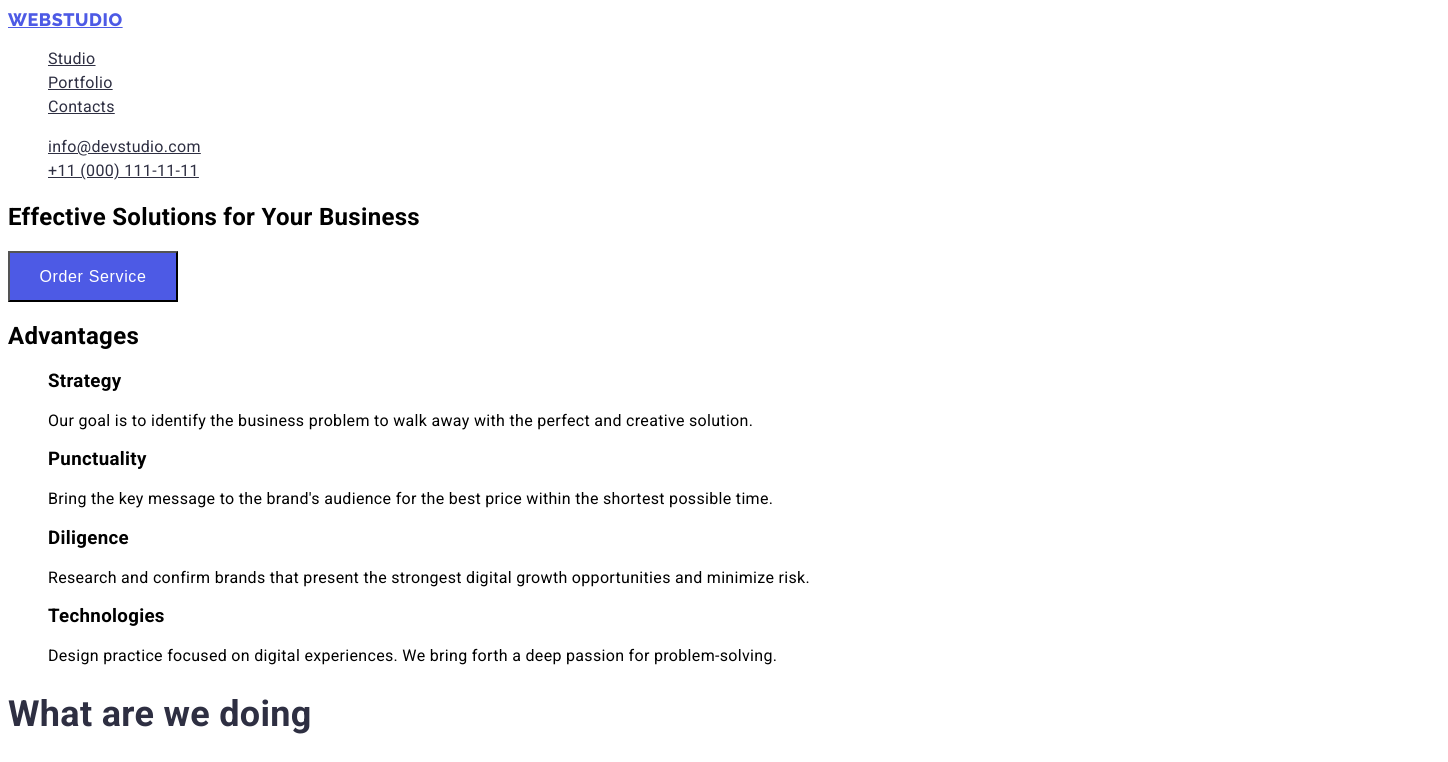
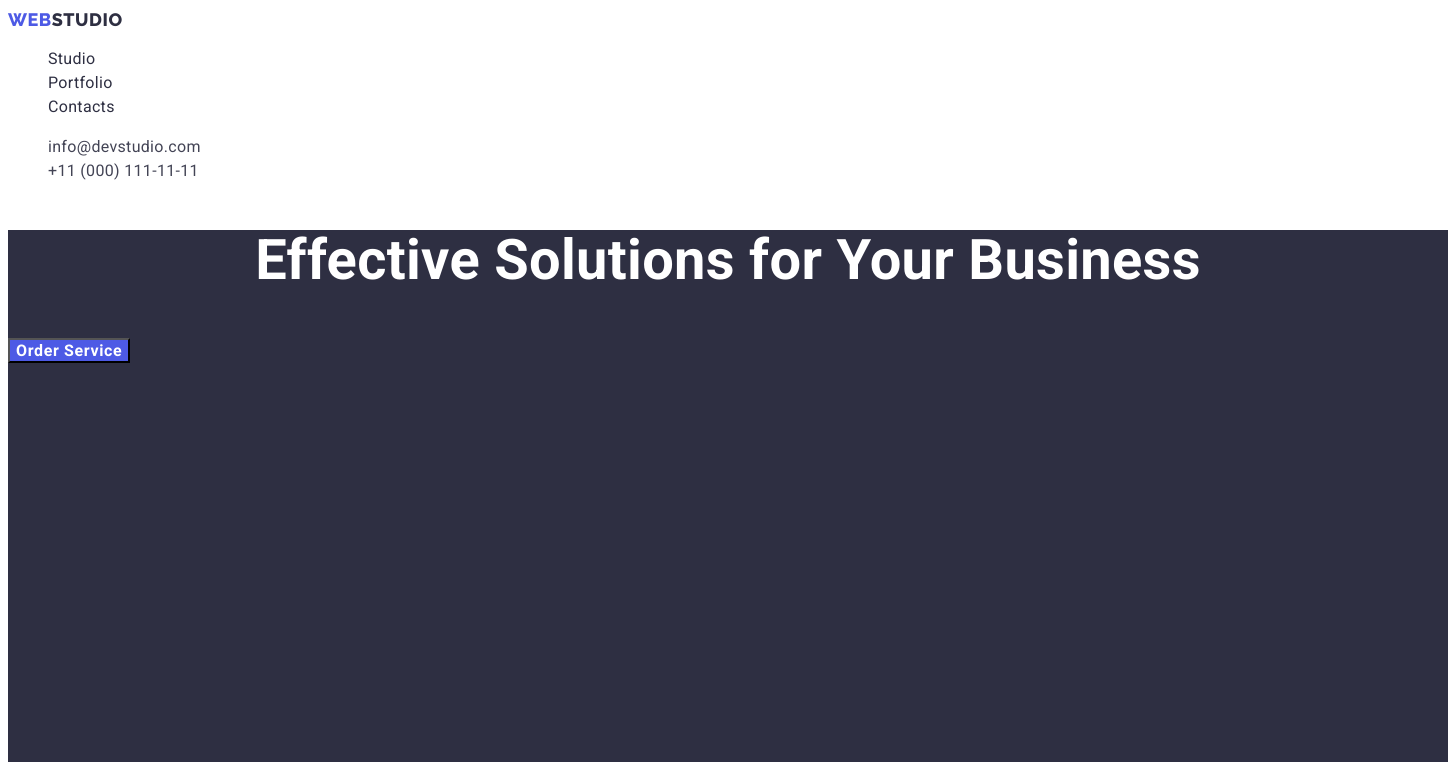
Before and after one commit to Anastassia-creator/goit-markup-hw-02, a plain HTML site: page index.html in a window 1280 px wide. Shown: the top 762 px of the page, 1448 px wide, since content can reach past the window. Drawn offline with Linux system fonts and the light colour scheme.

Commit message:
change 2

```diff
--- a/css/styles.css
+++ b/css/styles.css
@@ -15,17 +15,29 @@ ul {
     list-style: none;
 }
 
-.header-link-a {
-    font-family: 'Raleway';
+a {
+    text-decoration: none;
+}
+.header-link-web {
+    font-family: 'Raleway', sans-serif;
     font-weight: 800;
     font-size: 18px;
     line-height: 1.3;
     letter-spacing: 0.03em;
     color: var(--accent-color);
 }
+.header-link-a {
+    font-family: 'Raleway',sans-serif;
+    font-weight: 800;
+    font-size: 18px;
+    line-height: 1.3;
+    letter-spacing: 0.03em;
+    color: var(--second-basic-color);
+}
 
 .header-link-nav {
     font-size: 16px;
+    font-weight: 500;
     line-height: 1.5;
     color: var(--second-basic-color);
 }
@@ -38,34 +50,63 @@ ul {
 .header-info-b {
     font-size: 16px;
     line-height: 1.5;
-    color: var(--second-basic-color);
+    color: var(--first-basic-color);
 }
 
 .header-info-b:focus,
 .header-info-b:hover {
     color: var(--accent-color);
 }
-
-.center-caption {
+.hero {
+    width: 1440px;
+    height: 603px;
+    background-color: var(--second-basic-color);
+}
+.hero-top {
+    font-weight: 600;
     font-size: 56px;
     line-height: 1.1;
     color: var(--primary-white-color);
+    text-align: center;
 }
-.center-b {
+.hero-btn {
+    font-family: 'Roboto', sans-serif;
+    font-weight: 600;
     font-size: 16px;
     line-height: 1.2;
     color: var(--primary-white-color);
     background-color: var(--accent-color);
     cursor: pointer;
     letter-spacing: 0.04em;
-    width: 170px;
-    height: 51px;
+    align-items: center;
 }
-
+.top-link-caption {
+    font-weight: 600;
+    font-size: 20px;
+    line-height: 1.2;
+}
+.top-link-text {
+    font-weight: 400;
+    font-size: 16px;
+    line-height: 1.5;
+}
 .center-b:hover,
 .center-b:focus {
     background-color: #404BBF;
 }
+
+.visually-hidden {
+    position: absolute;
+      white-space: nowrap;
+      width: 1px;
+      height: 1px;
+      overflow: hidden;
+      border: 0;
+      padding: 0;
+      clip: rect(0 0 0 0);
+      clip-path: inset(50%);
+      margin: -1px;
+  }
 
  .advanteges .top-link-caption {
     font-size: 20px;
@@ -85,6 +126,12 @@ ul {
     color: var(--second-basic-color);
 }
 
+.meet-title {
+    font-weight: 600;
+    font-size: 36px;
+    line-height: 1.1;
+}
+
 .meet-title-link-caption {
     font-size: 20px;
     line-height: 1.2;
@@ -99,9 +146,17 @@ ul {
 .footer {
     background-color: #2E2F42;
 }
+.footer .logo-color {
+    font-family: 'Raleway', sans-serif;
+    font-weight: 800;
+    font-size: 18px;
+    line-height: 1.3;
+    letter-spacing: 0.03em;
+    color: var(--accent-color);
+}
 
 .footer .logo {
-    font-family: 'Raleway';
+    font-family: 'Raleway', sans-serif;
     font-weight: 800;
     font-size: 18px;
     line-height: 1.16;
--- a/index.html
+++ b/index.html
@@ -11,7 +11,7 @@
 <body>
     <header class="header">
         <nav class="header-link">
-            <a class="header-link-a" href="">WEBSTUDIO</a>
+            <a class="header-link-a" href="./index.html"><span class="header-link-web">WEB</span>STUDIO</a>
             <ul>
                 <li><a class="header-link-nav" href="">Studio</a></li>
                 <li><a class="header-link-nav" href="">Portfolio</a></li>
@@ -24,12 +24,12 @@
         </ul>
     </header>
     <main>
-        <section class="center">
-             <h1 class="center-сaption">Effective Solutions for Your Business</h1>
-             <button class="center-b" type="button">Order Service</button>
+        <section class="hero">
+             <h1 class="hero-top">Effective Solutions for Your Business</h1>
+             <button class="hero-btn" type="button">Order Service</button>
         </section>
         <section class="advantages">
-            <h2 class="top">Advantages</h2>
+            <h2 class="visually-hidden" class="top">Advantages</h2>
              <ul class="link">
                  <li>
                      <h3 class="top-link-caption">Strategy</h3>
@@ -81,7 +81,7 @@
 
     </main>
     <footer class="footer">
-        <a class="logo" href="">WEBSTUDIO</a>
+        <a class="logo" href="./index.html"><span class="logo-color">WEB</span>STUDIO</a>
         <p class="text">
             Increase the flow of customers and sales for your business with digital marketing & growth solutions.
         </p>
```
